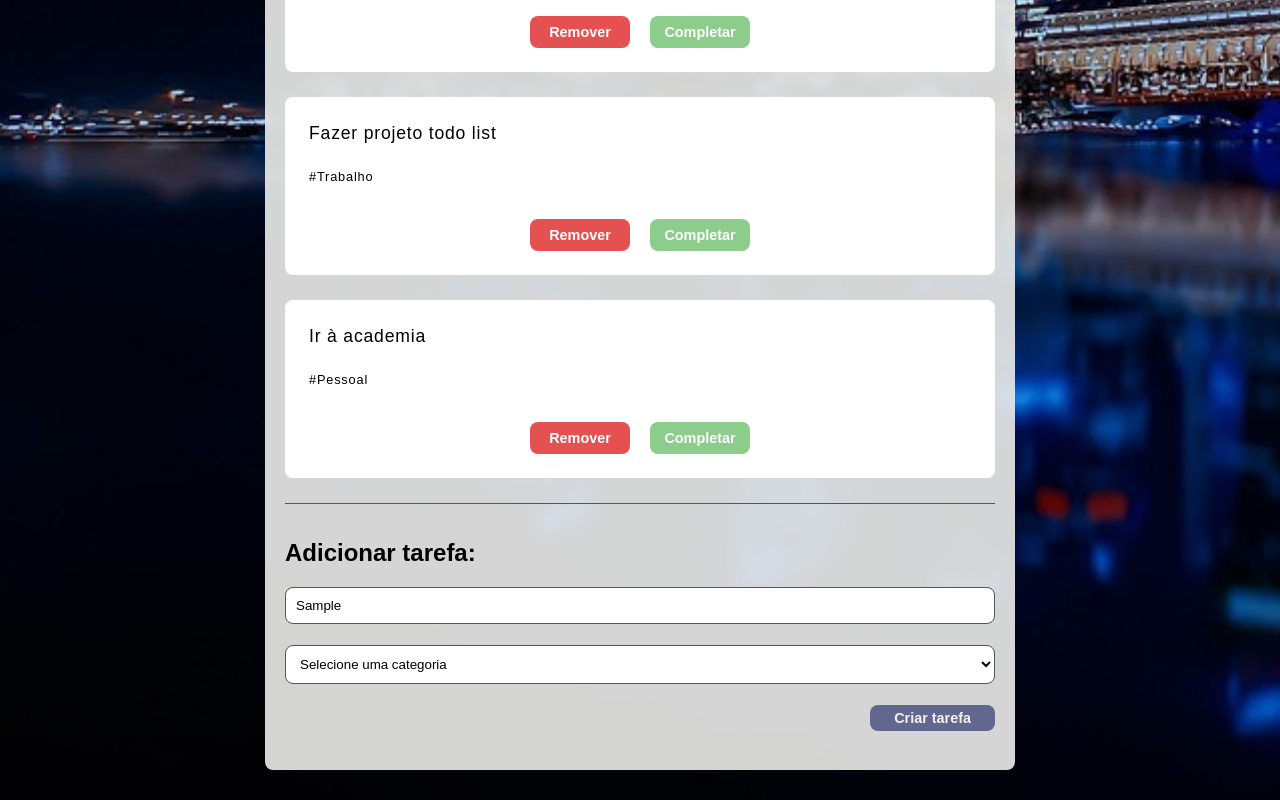
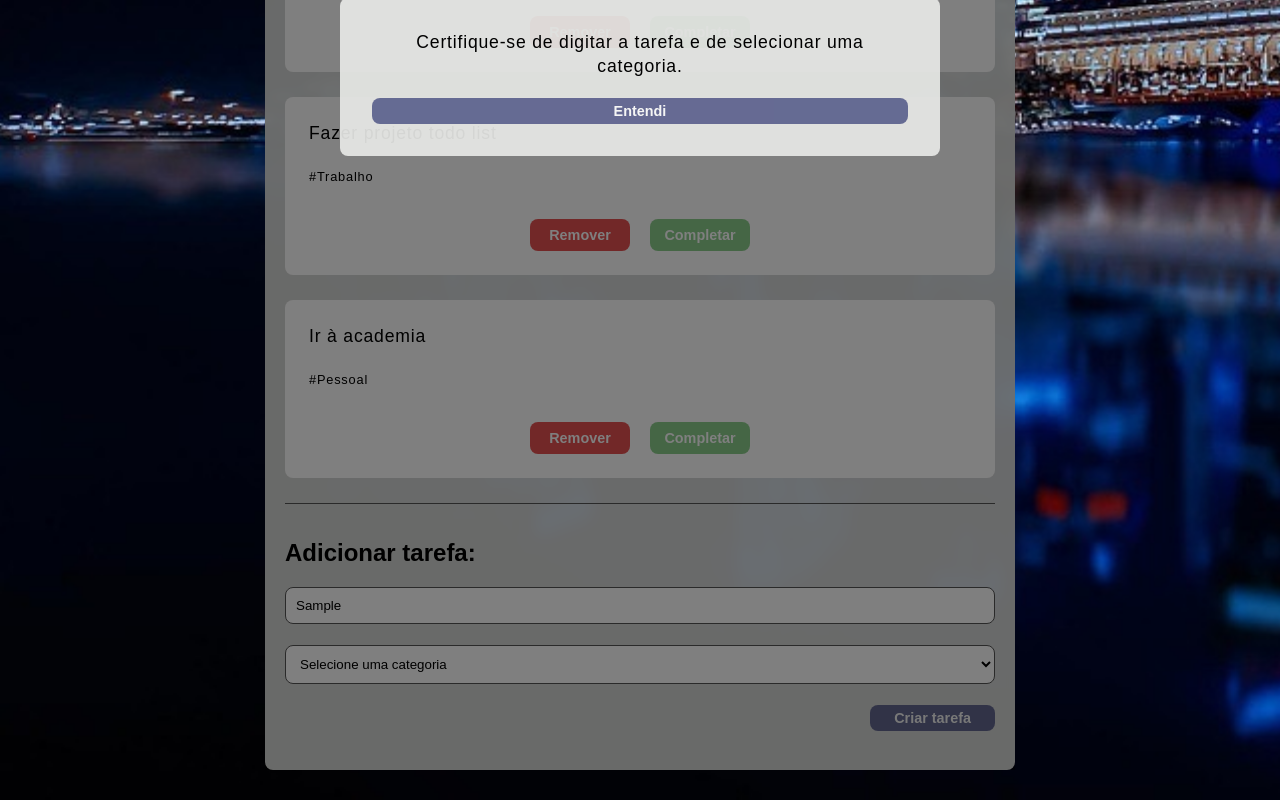
Before and after one commit to FabricioBasilio/to-do-list, a React (Vite) app: page / in a window 1280 px wide. Both pictures are taken after typing "Sample" into the empty fields and a click on the button "Criar tarefa". Shown: the part 646-1446 px from the top of the page. Built offline with nearby package versions, Linux system fonts and the light colour scheme.

Commit message:
feat: adicao de modal para o formulario

```diff
--- a/src/App.jsx
+++ b/src/App.jsx
@@ -4,6 +4,8 @@ import Todo from "./components/Todo";
 import TodoForm from "./components/TodoForm";
 import Search from "./components/Search";
 import Filter from "./components/Filter";
+import Fade from "./components/Fade";
+import ModalForm from "./components/ModalForm";
 
 function App() {
   const [todos, setTodos] = useState([
@@ -30,6 +32,8 @@ function App() {
   const [search, setSearch] = useState("");
   const [filter, setFilter] = useState("All");
   const [sort, setSort] = useState("Asc");
+  const [fade, setFade] = useState(false);
+  const [modal, setModalForm] = useState(false);
 
   function addTodo(text, category) {
     const newTodos = [
@@ -92,6 +96,17 @@ function App() {
     );
   }
 
+  function mostrarModal() {
+    if (fade && modal) {
+      return (
+        <>
+          <Fade />
+          <ModalForm setFade={setFade} setModalForm={setModalForm} />
+        </>
+      );
+    } else return <></>;
+  }
+
   function checarTarefas() {
     // Quando há 0 tarefas
     return todos.length === 0 ? (
@@ -118,7 +133,8 @@ function App() {
       />
       <Search search={search} setSearch={setSearch} />
       <section className="todo_list">{checarTarefas()}</section>
-      <TodoForm addTodo={addTodo} />
+      <TodoForm addTodo={addTodo} setFade={setFade} setModalForm={setModalForm} />
+      {mostrarModal()}
     </div>
   );
 }
--- /dev/null
+++ b/src/components/Fade.jsx
@@ -0,0 +1,7 @@
+function Fade() {
+  return (
+    <div className="fade"></div>
+  )
+}
+
+export default Fade
--- /dev/null
+++ b/src/components/ModalForm.jsx
@@ -0,0 +1,19 @@
+function ModalForm({ setFade, setModalForm }) {
+  function handleFormSubmit(e) {
+    e.preventDefault();
+
+    setFade(false);
+    setModalForm(false);
+  }
+
+  return (
+    <div className="modal_details">
+      <form onSubmit={handleFormSubmit}>
+        <p>Certifique-se de digitar a tarefa e de selecionar uma categoria.</p>
+        <button type="submit">Entendi</button>
+      </form>
+    </div>
+  );
+}
+
+export default ModalForm;
--- a/src/components/TodoForm.jsx
+++ b/src/components/TodoForm.jsx
@@ -1,12 +1,22 @@
 import { useState } from "react";
 
-function TodoForm({ addTodo }) {
+function TodoForm({ addTodo, setFade, setModalForm }) {
   const [value, setValue] = useState("");
   const [category, setCategory] = useState("");
 
+
   function handleFormSubmit(e) {
     e.preventDefault();
-    if (!value || !category) return;
+    if (!value || !category) {
+      setFade(true)
+      setModalForm(true)
+      return;
+    }
+    // abrir o modal avisando os negocio
+
+
+
+
     addTodo(value, category)
 
     resetInputs();
--- a/src/styles/App.css
+++ b/src/styles/App.css
@@ -15,6 +15,7 @@
   --cor6: #0000001a;
   --cor7: #e9ebe8e8;
 
+  --corFade: #00000080;
   --radiusPadrao: 0.5rem;
 }
 
@@ -25,7 +26,6 @@ body {
   background-repeat: no-repeat;
   background-size: cover;
   background-position: center;
-
 }
 
 /* card da todo list */
@@ -69,6 +69,16 @@ button {
 
 button:hover {
   opacity: 1;
+}
+
+input,
+select {
+  border-radius: var(--radiusPadrao);
+  padding: 10px;
+  margin-bottom: 10px;
+  border: 1px solid var(--cor5);
+  display: block;
+  width: 100%;
 }
 
 select {
@@ -124,7 +134,7 @@ select {
   transition: box-shadow 0.1s linear;
 }
 
-.todo_list__todo:hover  {
+.todo_list__todo:hover {
   box-shadow: inset 0 0 5px var(--cor5);
 }
 
@@ -178,12 +188,39 @@ select {
   padding: 0.3rem 1.5rem;
 }
 
-input,
-select {
+.fade {
+  width: 100%;
+  height: 100%;
+  background-color: var(--corFade);
+  position: fixed;
+  left: 0;
+  top: 0;
+  z-index: 2;
+}
+
+.modal_details {
+  z-index: 3;
+  background-color: var(--cor7);
+  position: fixed;
+  left: 50%;
+  top: 50%;
+  transform: translate(-50%, -50%);
+  width: 80%;
+  max-width: 700px;
   border-radius: var(--radiusPadrao);
-  padding: 10px;
-  margin-bottom: 10px;
-  border: 1px solid var(--cor5);
-  display: block;
-  width: 100%;
+  padding: 2rem;
+  display: flex;
+  justify-content: center;
+  align-items: center;
 }
+
+.modal_details form {
+  display: flex;
+  flex-direction: column;
+}
+
+.modal_details form p {
+  text-align: center;
+  line-height: 1.5rem;
+  letter-spacing: 0.05rem;
+}
```
